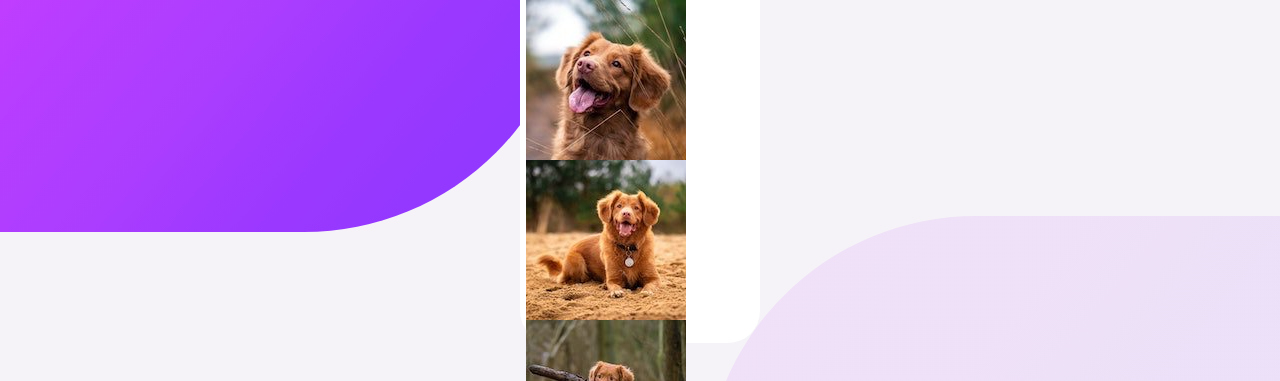
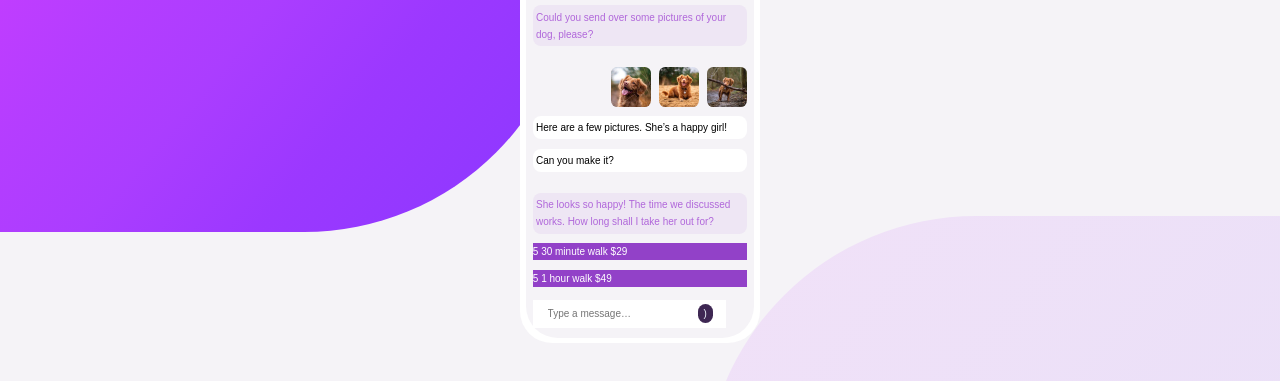
Before and after one commit to sledua/fm-chat-app-css-illustration, a plain HTML site: page index.html in a window 1280 px wide. Shown: the part 184-565 px from the top of the page. Drawn offline with Linux system fonts and the light colour scheme.

Commit message:
add & fix
add new icon?> and fix content

```diff
--- a/css/style.css
+++ b/css/style.css
@@ -9,9 +9,9 @@
 	font-weight: normal;
 }
 :root {
-	--clr-text-pale-violet: hsl(276, 100%, 81%);
+	--clr-text-pale-violet: hsl(278deg 61% 63%);
 	--clr-text-moderate-violet: hsl(276, 55%, 52%);
-	--clr-text-desaturated-dark-violet: hsl(271, 15%, 43%);
+	--clr-text-desaturated-dark-violet: hsl(272deg 41% 93%);
 	--clr-text-grayish-blue: hsl(206, 6%, 79%);
 	--clr-text-very-dark-desaturated-violet: hsl(271, 36%, 24%);
 	--clr-text-dark-grayish-violet: hsl(270, 7%, 64%);
@@ -191,6 +191,7 @@ body::after {
 .app-view {
   padding: .4rem;
 }
+/* Header application */
 .head {
   position: relative;
   display: block;
@@ -277,3 +278,67 @@ body::after {
   font-size: .6rem;
   line-height: 1;
 }
+/* heder application end */
+
+/* content application */
+.content {
+  display: grid;
+  gap: .6rem;
+  height: 100%;
+  background-color: var(--clr-secondary-light-grayish-violet);
+  padding: .4rem;
+  border-bottom-right-radius: 2rem;
+  border-bottom-left-radius: 2rem;
+}
+.moderate {
+  background-color: var(--clr-text-moderate-violet);
+  color: var(--clr-secondary-white);
+}
+.income {
+ background-color: var(--clr-text-desaturated-dark-violet);
+ color: var(--clr-text-pale-violet);
+}
+.base {
+  background-color: var(--clr-secondary-white);
+}
+.m-margin {
+  margin-bottom: .7rem;
+}
+.message {
+  display: block;
+  border-radius: .5rem;
+  padding: .2rem;
+}
+.message-drop {
+  justify-content: end;
+  gap: .5rem;
+}
+.message-drop > img{
+  --content-image-size: 2.5rem;
+  width: var(--content-image-size);
+  border-radius: .4rem;
+}
+.icon-circle {
+  display: inline-block;
+}
+.input {
+  padding: .3rem;
+  margin: .2rem 0;
+  width: 90%;
+  justify-content: space-around;
+
+}
+.input > input:first-child {
+  border: none;
+}
+.input > input:last-child {
+  appearance:none;
+  border-radius: 5rem;
+  background-color: var(--clr-secondary-dark-desaturated-violet);
+  color: aliceblue;
+  box-shadow: none;
+  border: none;
+
+
+}
+/* content application end */
--- a/index.html
+++ b/index.html
@@ -29,29 +29,29 @@
               </div>
             </div>
             <div class="content">
-              <span class="message">That sounds great. I’d be happy with that.</span>
-              <span class="message">Could you send over some pictures of
+              <span class="message income">That sounds great. I’d be happy with that.</span>
+              <span class="message income m-margin">Could you send over some pictures of
                 your dog, please?</span>
-              <div class="message-drop">
+              <div class="message-drop flex-group">
                 <img src="./assets/img/dog-image-1.jpg" alt="dog-image-1">
                 <img src="./assets/img/dog-image-2.jpg" alt="dog-image-2">
                 <img src="./assets/img/dog-image-3.jpg" alt="dog-image-3">
               </div>
-              <span class="message">Here are a few pictures. She’s a happy girl!</span>
-              <span class="message">Can you make it?</span>
-              <span class="message">She looks so happy! The time
+              <span class="message base">Here are a few pictures. She’s a happy girl!</span>
+              <span class="message base m-margin">Can you make it?</span>
+              <span class="message income">She looks so happy! The time
                 we discussed works. How long shall I take her out for?</span>
-              <div class="message-select">
+              <div class="message-select moderate">
                 <div class="icon-circle" data-icon="circle">5</div>
                 <span>30 minute walk</span>
                 <span>$29</span>
               </div>
-              <div class="message-select">
+              <div class="message-select moderate ">
                 <div class="icon-circle" data-icon="circle">5</div>
                 <span>1 hour walk</span>
                 <span>$49</span>
               </div>
-              <div class="input">
+              <div class="input flex-group base">
                 <input type="text" placeholder="Type a message…">
                 <input type="button" value=")">
               </div>
```
Also changed, not shown: assets/icon/arrow.png, assets/icon/burg.png.
